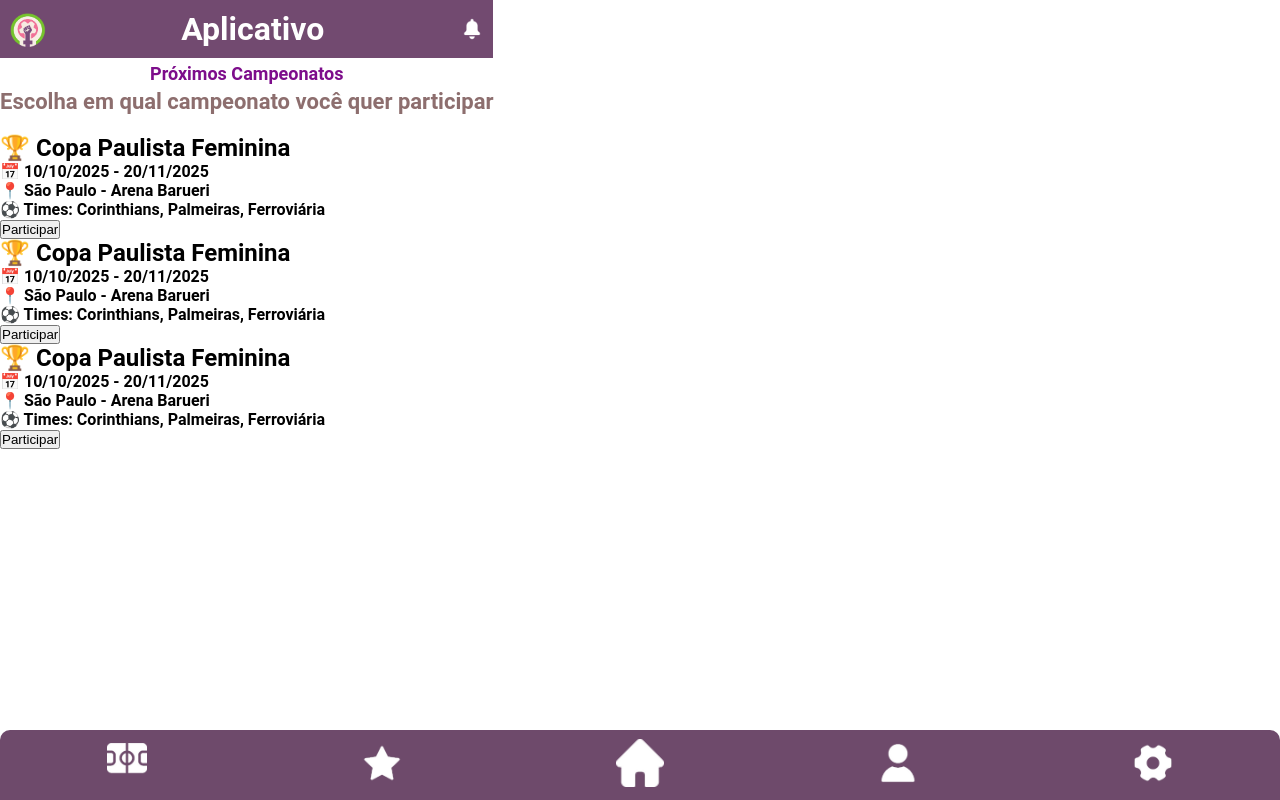
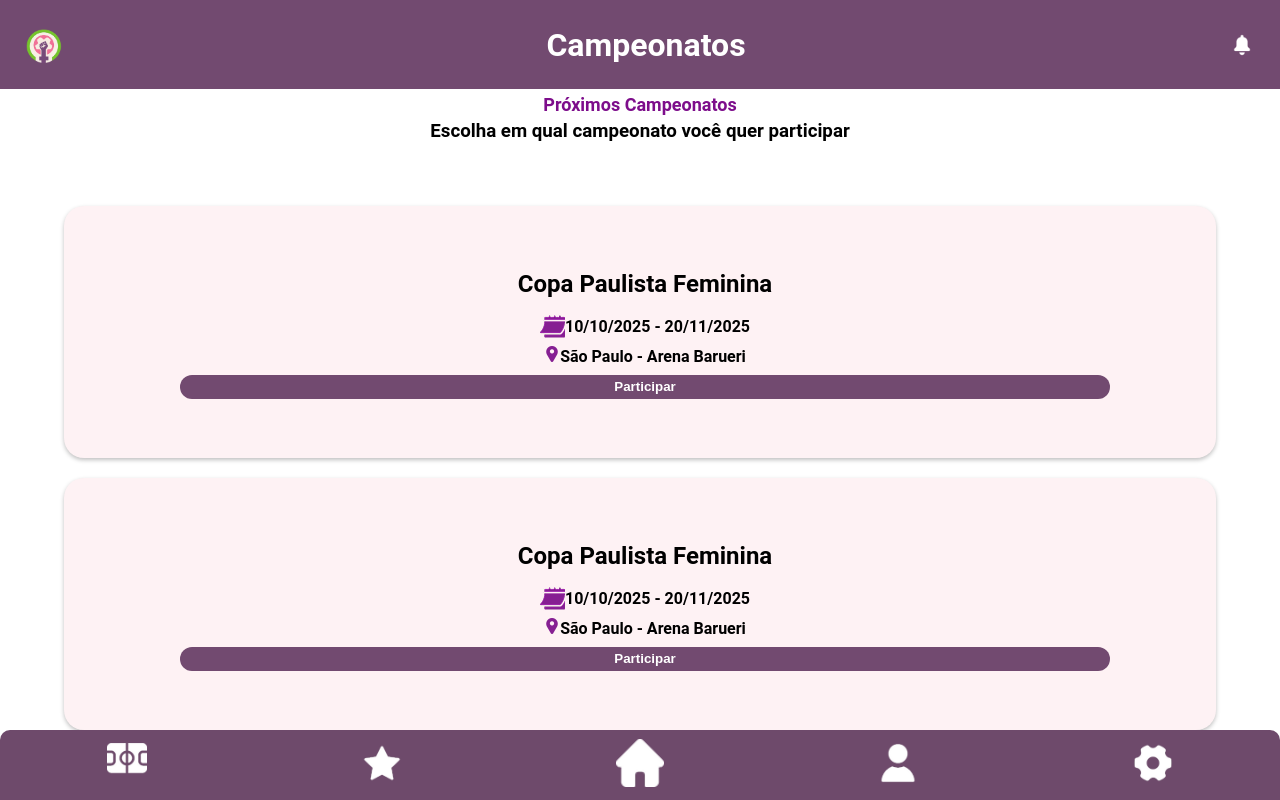
Before and after one commit to MariaEduardaAcyole/Passa_a_Bola-Fiap, a Next.js app: page /listaCampeonatos in a window 1280 px wide. Shown: the top 800 px of the page. Built offline with nearby package versions, Linux system fonts and the light colour scheme.

Commit message:
tela lista de campeonatos

```diff
--- /dev/null
+++ b/src/css/listaCampeonato.css
@@ -0,0 +1,92 @@
+.listaCampeonatos-corpo {
+    width: 100vw;
+    display: flex;
+    justify-content: center;
+    align-items: center;
+    flex-direction: column;
+
+}
+
+.listaCampeonatos-subtitulo {
+    width: 100%;
+    text-align: center;
+}
+
+.containerCampeonatos {
+    display: flex;
+    align-items: center;
+    flex-direction: column;
+    margin-top: 5%;
+    width: 100%;
+    gap: 20px;
+}
+
+.listaCampeonatos-card-campeonato-criado {
+    border-radius: 20px;
+    background: rgba(237, 40, 67, 0.06);
+    box-shadow: 0 2px 4px 0 rgba(0, 0, 0, 0.25);
+    display: grid;
+    grid-template-columns: 50% 50%;
+    grid-template-rows: 30% 15% 15% 20%;
+    justify-items: center;
+    gap: 10px;
+    width: 90%;
+    padding: 5%;
+}
+
+.listaCampeonatos-nome-campeonato {
+    grid-column: 1/3;
+    text-align: center;
+}
+
+.listaCampeonatos-data {
+    display: flex;
+    align-items: center;
+    padding: 3px;
+    grid-column: 1/3;
+}
+
+.listaCampeonatos-localizacao {
+    grid-column: 1/3;
+}
+
+.listaCampeonatos-btn-participar {
+    background: none;
+    /* remove cor de fundo */
+    border: none;
+    /* remove borda */
+    outline: none;
+    /* remove outline ao focar */
+    box-shadow: none;
+    height: 100%;
+    grid-column: 1/3;
+    background-color: var(--roxo);
+    color: white;
+    font-weight: bold;
+    width: 90%;
+    border-radius: 20px;
+    -webkit-border-radius: 20px;
+    -moz-border-radius: 20px;
+    -ms-border-radius: 20px;
+    -o-border-radius: 20px;
+}
+.listaCampeonatos-btn-inscrito {
+    background: none;
+    /* remove cor de fundo */
+    border: none;
+    /* remove borda */
+    outline: none;
+    /* remove outline ao focar */
+    box-shadow: none;
+    height: 100%;
+    grid-column: 1/3;
+    background-color: var(--verde);
+    color: white;
+    font-weight: bold;
+    width: 90%;
+    border-radius: 20px;
+    -webkit-border-radius: 20px;
+    -moz-border-radius: 20px;
+    -ms-border-radius: 20px;
+    -o-border-radius: 20px;
+}
--- a/src/pages/_app.js
+++ b/src/pages/_app.js
@@ -5,6 +5,7 @@ import '../css/login.css'; // importa o CSS do login (global ou module)
 import '../css/home.css';
 import '../css/perfil.css'
 import '../css/lista-jogos.css'
+import '../css/listaCampeonato.css'
 //components
 import '../css/header.css'; // importa o CSS do home (global ou module)
 import '../css/menuInferior.css'
--- a/src/pages/components/Header.js
+++ b/src/pages/components/Header.js
@@ -11,6 +11,7 @@ export default function Header() {
     "/perfil": "Perfil",
     "/lista-jogos": "Jogos",
     "/configuracoes": "Configurações",
+    "/listaCampeonatos":"Campeonatos"
   };
     const title = titles[path] || "Aplicativo";
 
--- a/src/pages/components/ItemCampeonato.js
+++ b/src/pages/components/ItemCampeonato.js
@@ -9,23 +9,26 @@ export default function ItemCampeonato() {
   };
 
   return (
-    <div className="bg-white shadow-md rounded-2xl p-4 m-2 w-full">
-      <h2 className="text-lg font-bold">🏆 Copa Paulista Feminina</h2>
-      <p>📅 10/10/2025 - 20/11/2025</p>
-      <p>📍 São Paulo - Arena Barueri</p>
-      <p>⚽ Times: Corinthians, Palmeiras, Ferroviária</p>
+    <div className="bg-white shadow-md rounded-2xl p-4 m-2 w-full listaCampeonatos-card-campeonato-criado">
+      <h2 className="text-lg font-bold listaCampeonatos-nome-campeonato"> Copa Paulista Feminina</h2>
+      <p className="listaCampeonatos-data">
+        <img src="/img/icon-calendario.png"></img>
+        10/10/2025 - 20/11/2025</p>
+      <p className="listaCampeonatos-localizacao">
+        <img src="/img/pin-de-localizacao.svg"></img>
+        São Paulo - Arena Barueri</p>
 
       {participando ? (
         <button
           disabled
-          className="mt-3 px-4 py-2 bg-gray-400 text-white rounded-xl cursor-not-allowed"
+          className="listaCampeonatos-btn-inscrito"
         >
-          ✅ Inscrito
+          Inscrito
         </button>
       ) : (
         <button
           onClick={handleParticipar}
-          className="mt-3 px-4 py-2 bg-purple-600 text-white rounded-xl hover:bg-purple-700"
+          className="listaCampeonatos-btn-participar"
         >
           Participar
         </button>
--- a/src/pages/listaCampeonatos.js
+++ b/src/pages/listaCampeonatos.js
@@ -9,13 +9,13 @@ export default function ListaCampeonatos() {
       <Header />
 
       <h2 className="titulo-2">Próximos Campeonatos</h2>
-      <h3 className="subtitulo">Escolha em qual campeonato você quer participar</h3>
+      <h3 className="listaCampeonatos-subtitulo">Escolha em qual campeonato você quer participar</h3>
 
-      <div className="containerCampeonatos">
+      <section className="containerCampeonatos">
         <ItemCampeonato />
         <ItemCampeonato />
         <ItemCampeonato />
-      </div>
+      </section>
 
       {/* Menu Inferior */}
       <MenuInferior />
```
Also changed, not shown: src/css/lista-jogos.css (line endings or trailing spaces).
